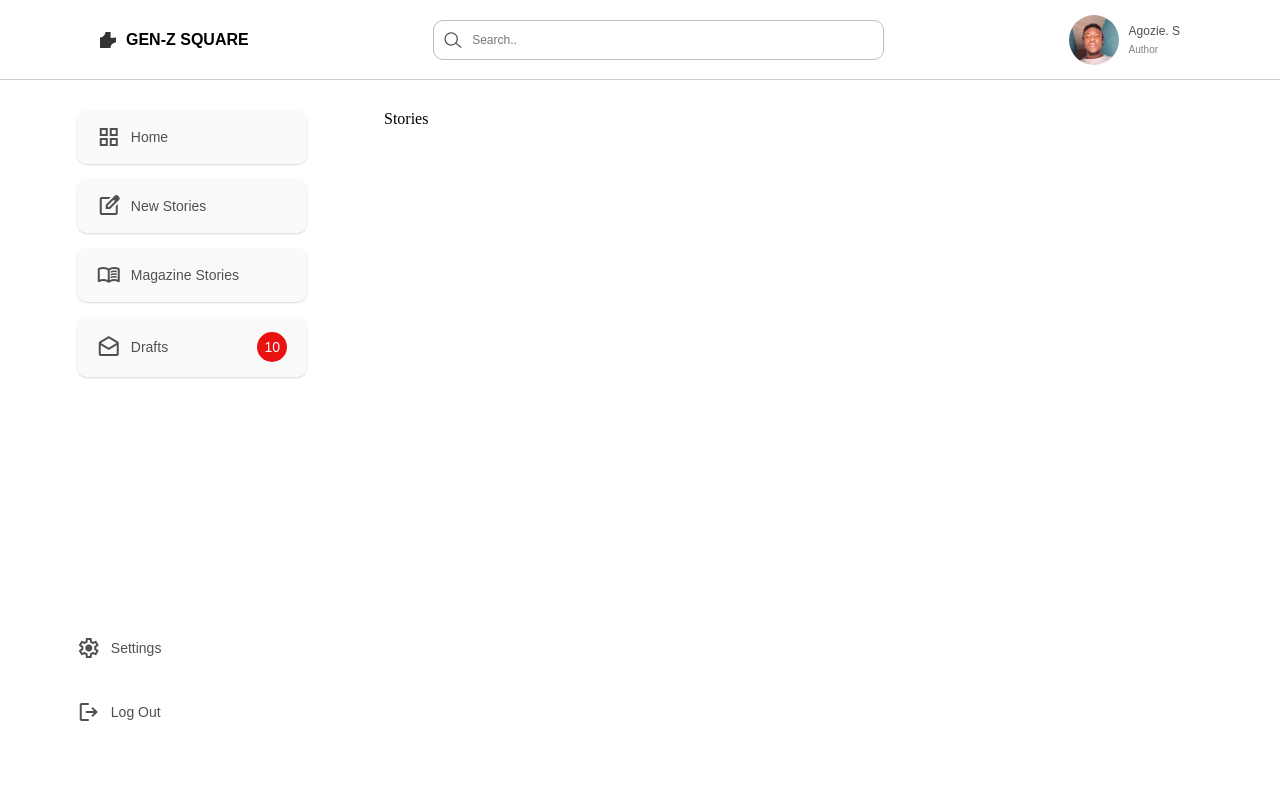
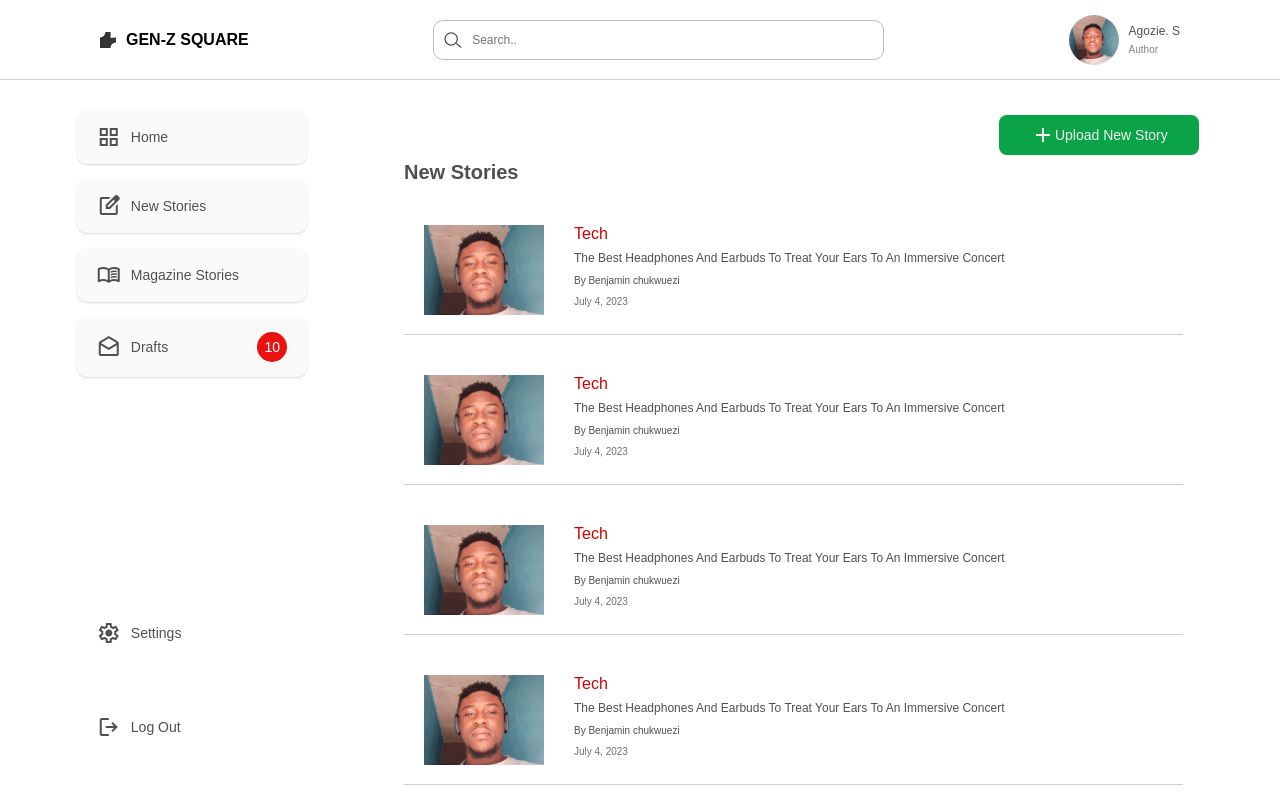
Before and after one commit to LegendaryBen/Genz-admin, a React (Vite) app: page /authors/stories in a window 1280 px wide. Built offline with nearby package versions, Linux system fonts and the light colour scheme; a web font is replaced by a local one.

Commit message:
added the stories component

```diff
--- a/src/App.css
+++ b/src/App.css
@@ -206,9 +206,17 @@ body {
   font-size: 14px;
   font-weight: 500;
   line-height: 15px;
+  padding: 15px 20px;
+  transition: 300ms;
+  border-radius: 10px;
 }
 .nav-container .sidebar .settings a div {
   margin-left: 10px;
+}
+.nav-container .sidebar .settings a:hover {
+  background-color: #0BA348;
+  color: white;
+  box-shadow: 0px 1px 2px 0px transparent;
 }
 .nav-container .container {
   height: 100%;
@@ -259,9 +267,10 @@ body {
   box-shadow: 0px 1px 2px 0px transparent;
   transition: 300ms;
   padding: 20px;
+  text-decoration: none;
 }
 .story-cards:hover {
-  box-shadow: 0px 1px 2px 0px rgba(0, 0, 0, 0.1490196078);
+  box-shadow: 10px 10px 20px rgba(0, 0, 0, 0.1);
 }
 .story-cards img {
   width: 120px;
@@ -299,4 +308,27 @@ body {
   font-weight: 400;
   line-height: 11px;
   color: #707070;
+}
+
+.uploads {
+  width: 91%;
+  height: 50px;
+  display: flex;
+  justify-content: flex-end;
+  align-items: center;
+}
+.uploads .upload-btn {
+  background-color: #0BA348;
+  height: 40px;
+  width: 200px;
+  display: flex;
+  justify-content: center;
+  align-items: center;
+  font-family: "Archivo", sans-serif;
+  font-size: 14px;
+  font-weight: 500;
+  line-height: 21px;
+  color: #F2F2F2;
+  text-decoration: none;
+  border-radius: 8px;
 }/*# sourceMappingURL=App.css.map */
--- a/src/App.scss
+++ b/src/App.scss
@@ -118,10 +118,16 @@
             a{
                 @include flex(flex-start,center);width:60%;margin-bottom:40px;text-decoration:none;
                 color:$grey3;@include archivo;font-size: 14px;font-weight: 500;line-height: 15px;
+                @include padding(15px 20px);transition:300ms;border-radius:10px;
 
                 div{
                     margin-left:10px;
                 }
+
+                &:hover{
+                    background-color:$green1;color:white;box-shadow: 0px 1px 2px 0px transparent;
+                }
+
             }
         }
 
@@ -163,10 +169,10 @@
 .story-cards{
     width:91%;height:130px;border-bottom: 0.5px solid $grey1;@include flex(flex-start,flex-start);
     margin-bottom:20px;box-shadow: 0px 1px 2px 0px transparent;transition:300ms;
-    @include padding(20px);
+    @include padding(20px);text-decoration:none;
 
     &:hover{
-        box-shadow: 0px 1px 2px 0px #00000026;
+        box-shadow: 10px 10px 20px rgba(0, 0, 0, 0.1);
     }
 
 
@@ -193,3 +199,13 @@
         color:$grey6;
     }
 }
+
+.uploads{
+    width:91%;height:50px;@include flex(flex-end,center);
+
+    .upload-btn{
+        background-color:$green1;height:40px;width:200px;
+        @include flex(center,center);@include archivo;font-size: 14px;font-weight: 500;line-height: 21px;
+        color:$grey7;text-decoration:none;border-radius:8px;
+    }
+}
--- a/src/Components/Story-cards.jsx
+++ b/src/Components/Story-cards.jsx
@@ -1,9 +1,10 @@
 import React from 'react'
 import chima from '../Images/chima.jpg'
+import { Link } from 'react-router-dom'
 
 const Story_cards = () => {
     return (
-        <div className='story-cards'>
+        <Link className='story-cards'>
             <img src={chima} alt="" />
             <div>
                 <div className="card-header">
@@ -19,7 +20,7 @@ const Story_cards = () => {
                     July 4, 2023
                 </div>
             </div>
-        </div>
+        </Link>
     )
 }
 
--- a/src/Pages/Stories.jsx
+++ b/src/Pages/Stories.jsx
@@ -1,10 +1,29 @@
 import React from 'react'
+import { Link } from 'react-router-dom'
+import Story_cards from '../Components/Story-cards'
 
 const Stories = (props) => {
     return (
-        <div>
-            Stories
-        </div>
+        <>
+            <div className="uploads">
+                <Link className="upload-btn">
+                    <span class="material-symbols-outlined">add</span>
+                    <div>Upload New Story</div>
+                </Link>
+            </div>
+            <div className='snippets'>
+                <div className="snippet-header">
+                    New Stories
+                </div>
+                <Story_cards/>
+                <Story_cards/>
+                <Story_cards/>
+                <Story_cards/>
+                <Story_cards/>
+                <Story_cards/>
+                <Story_cards/>
+            </div>
+        </>
     )
 }
 
--- a/src/partials/_variables.scss
+++ b/src/partials/_variables.scss
@@ -8,3 +8,4 @@ $grey5:#505050;
 $red1:#EA1111;
 $red2:#D30000;
 $grey6:#707070;
+$grey7:#F2F2F2;
```
Also changed, not shown: 1 other file (tests, documents, lock files or other folders).
